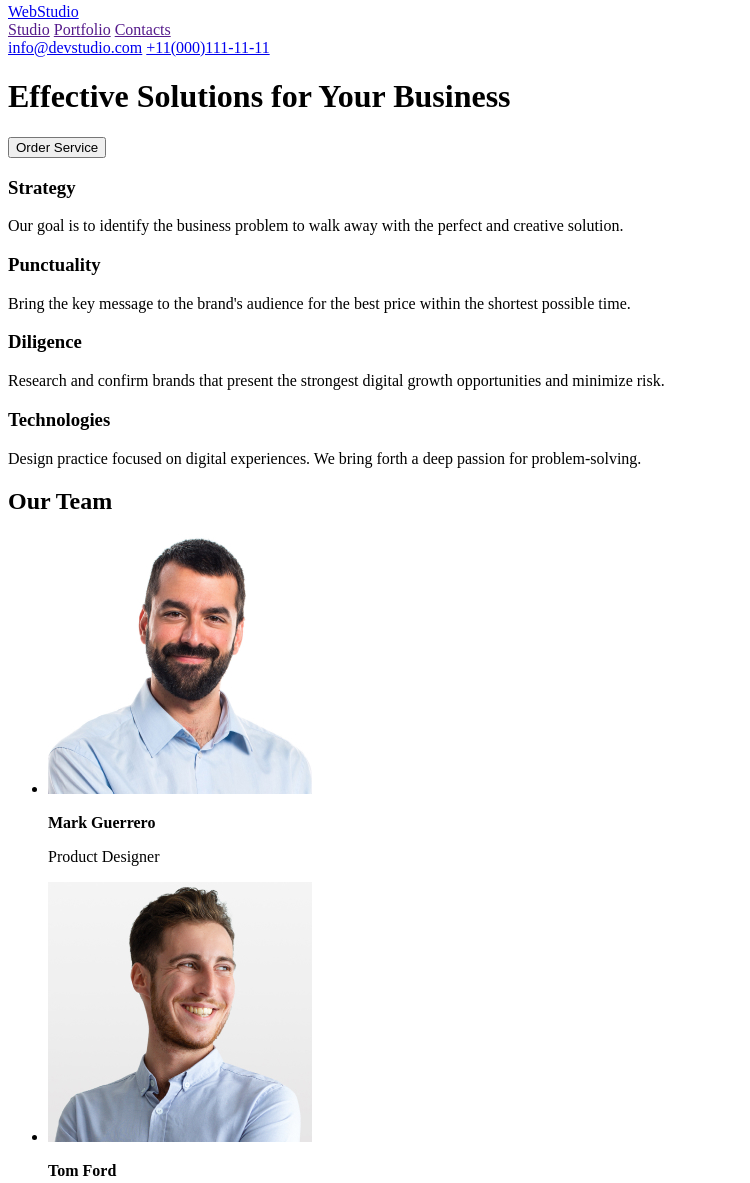
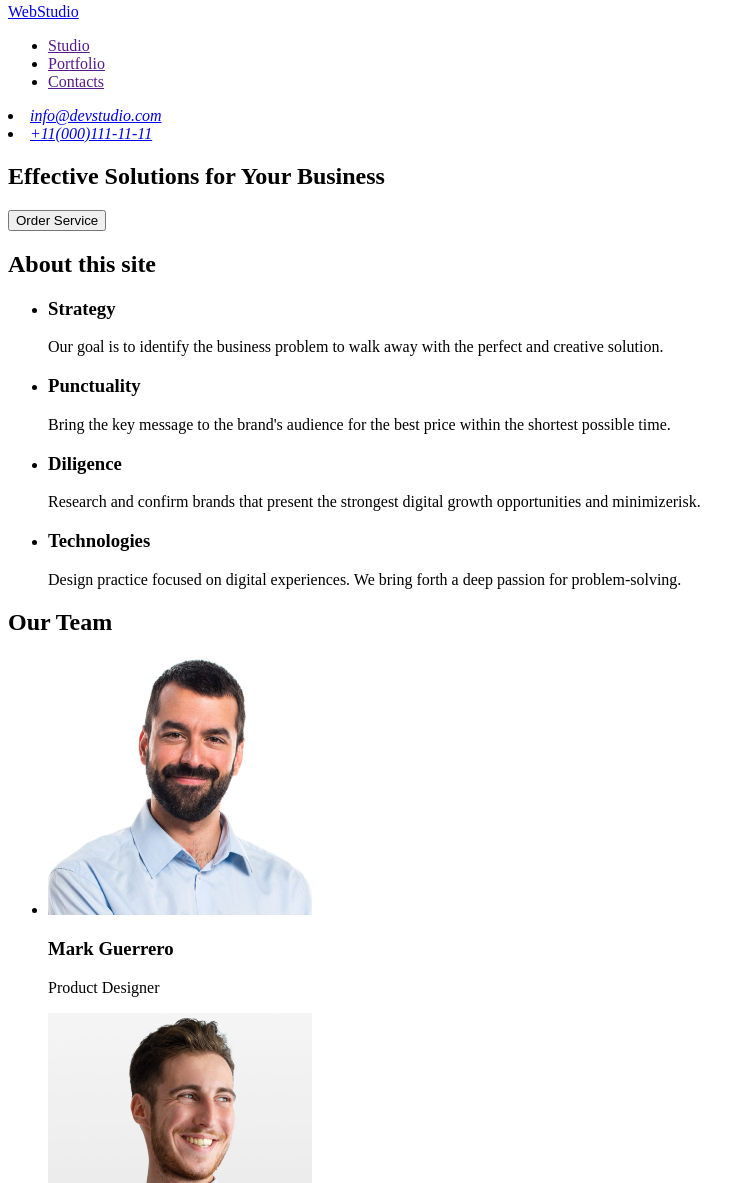
Before and after one commit to smelik81/goit-markup-hw-01, a plain HTML site: page index.html in a window 1280 px wide. Shown: the part 5-1188 px from the top of the page, without its empty margins (0-750 px from the left). Drawn offline with Linux system fonts and the light colour scheme.

Commit message:
New update file index.html

```diff
--- a/index.html
+++ b/index.html
@@ -9,67 +9,73 @@
 
 <body>
     <header>
-        <a href="./index.html">WebStudio</a>
         <nav>
-            <a href="">Studio</a>
-            <a href="">Portfolio</a>
-            <a href="">Contacts</a>
+            <a href="./index.html">WebStudio</a>
+            <ul>
+                <li><a href="">Studio</a></li>
+                <li><a href="">Portfolio</a></li>
+                <li> <a href="">Contacts</a></li>
+            </ul>
         </nav>
-        <a href="mailto:info@devstudio.com">info@devstudio.com</a>
-        <a href="tel:+11(000)111-11-11">+11(000)111-11-11</a>
-        <h1>Effective Solutions for Your Business</h1>
-        <button type="button">Order Service</button>
+        <address>
+            <li><a href="mailto:info@devstudio.com">info@devstudio.com</a></li>
+            <li><a href="tel:+11(000)111-11-11">+11(000)111-11-11</a></li>
+        </address>
     </header>
     <main>
         <section>
-            <div>
-                <h3>Strategy</h3>
-                <p>Our goal is to identify the business problem to walk away with the perfect and creative solution.</p>
-            </div>
-            <div>
-                <h3>Punctuality</h3>
-                <p>Bring the key message to the brand's audience for the best price within the shortest possible time.
-                </p>
-            </div>
-            <div>
-                <h3>Diligence</h3>
-                <p>Research and confirm brands that present the strongest digital growth opportunities and minimize
-                    risk.</p>
-            </div>
-            <div>
-                <h3>Technologies</h3>
-                <p>Design practice focused on digital experiences. We bring forth a deep passion for problem-solving.
-                </p>
-            </div>
+            <h1>Effective Solutions for Your Business</h1>
+            <button type="button">Order Service</button>
+        </section>
+        <section>
+            <h2>About this site</h2>
+            <ul>
+                <li>
+                    <h3>Strategy</h3>
+                    <p>Our goal is to identify the business problem to walk away with the perfect and creative solution.</p>
+                </li>
+                <li>
+                    <h3>Punctuality</h3>
+                    <p>Bring the key message to the brand's audience for the best price within the shortest possible time.</p>
+                </li>
+                <li>
+                    <h3>Diligence</h3>
+                    <p>Research and confirm brands that present the strongest digital growth opportunities and minimizerisk.</p>
+                </li>
+                <li>
+                    <h3>Technologies</h3>
+                    <p>Design practice focused on digital experiences. We bring forth a deep passion for problem-solving.</p>
+                </li>
+            </ul>
         </section>
         <section>
             <h2>Our Team</h2>
             <ul>
                 <li>
-                    <img src="./images/Mark_Guerrero.jpg" alt="Mark Guerrero" width="264" height="260">
-                    <p><strong>Mark Guerrero</strong></p>
+                    <img src="./images/Mark_Guerrero.jpg" alt="Mark Guerrero" width="264">
+                    <h3>Mark Guerrero</h3>
                     <p>Product Designer</p>
                 </li>
                 <li>
-                    <img src="./images/Tom_Ford.jpg" alt="Tom Ford" width="264" height="260">
-                    <p><strong>Tom Ford</strong></p>
+                    <img src="./images/Tom_Ford.jpg" alt="Tom Ford" width="264">
+                    <h3>Tom Ford</h3>
                     <p>Frontend Developer</p>
                 </li>
                 <li>
-                    <img src="./images/Camila_Garcia.jpg" alt="Camila Garcia" width="264" height="260">
-                    <p><strong>Camila Garcia</strong></p>
+                    <img src="./images/Camila_Garcia.jpg" alt="Camila Garcia" width="264">
+                    <h3>Camila Garcia</h3>
                     <p>Marketing</p>
                 </li>
                 <li>
-                    <img src="./images/Daniel_Wilson.jpg" alt="Daniel Wilson" width="264" height="260">
-                    <p><strong>Daniel Wilson</strong></p>
+                    <img src="./images/Daniel_Wilson.jpg" alt="Daniel Wilson" width="264">
+                    <h3>Daniel Wilson</h3>
                     <p>UI Designer</p>
                 </li>
             </ul>
         </section>
     </main>
     <footer>
-        <a href="">WebStudio</a>
+        <a href="./index.html">WebStudio</a>
         <p>Increase the flow of customers and sales for your business with digital marketing & growth solutions.</p>
     </footer>
 </body>
```
